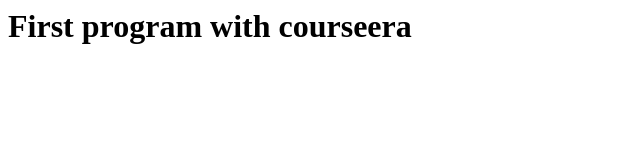
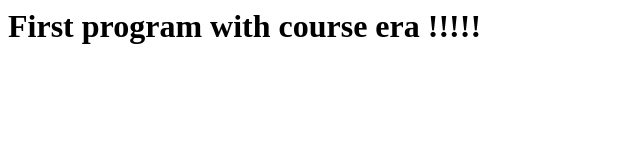
Before and after one commit to pratham01/HTML, a plain HTML site: page site/firstcommit.html in a window 1280 px wide. Shown: the whole page, without its empty margins (0-640 px from the left). Drawn offline with Linux system fonts and the light colour scheme.

Commit message:
small content addtition

```diff
--- a/site/firstcommit.html
+++ b/site/firstcommit.html
@@ -3,6 +3,6 @@
 <title> THis is sample code </title>
 </head>
 <body>
-<h1>First program with courseera </h1>
+<h1>First program with course era !!!!!</h1>
 </body>
 </html>
```
